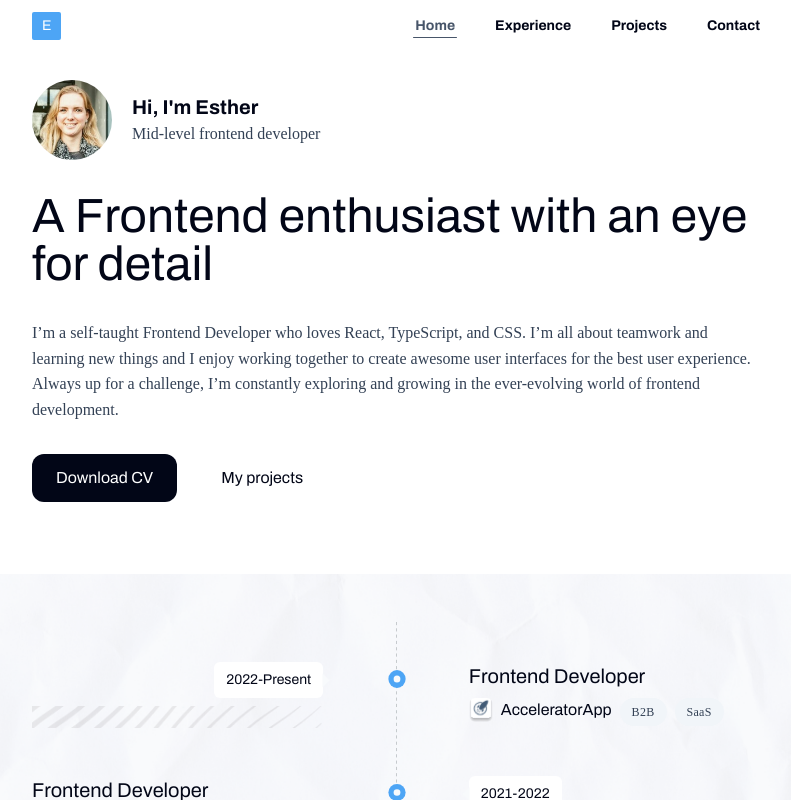
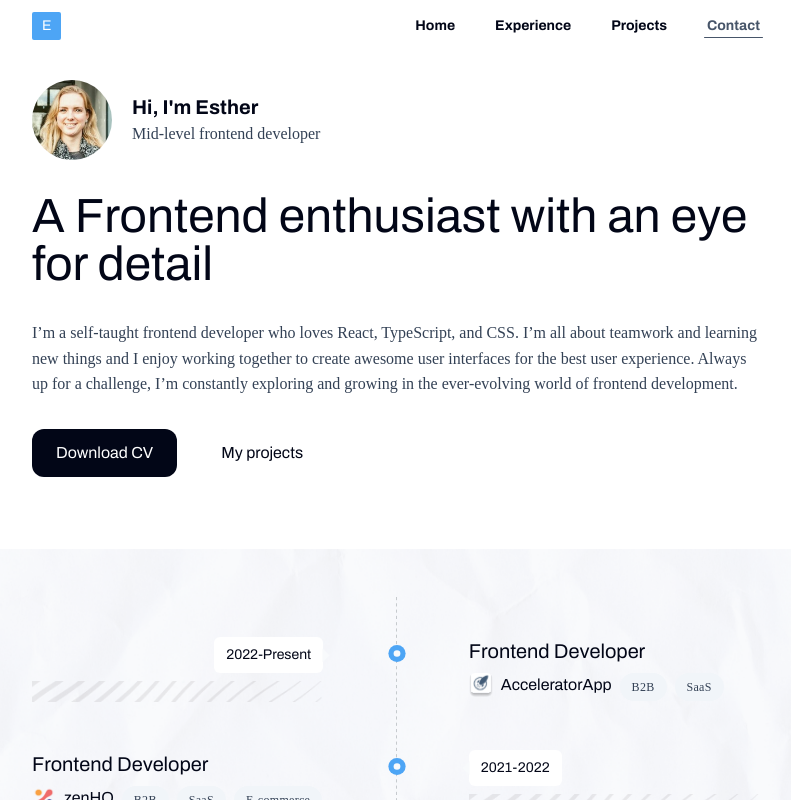
Before and after one commit to Esther-tech/portfolio-2024, a Next.js app: page / in a window 1280 px wide. Shown: the top 800 px of the page, without its empty margins (244-1035 px from the left). Built offline with nearby package versions, Linux system fonts and the light colour scheme; no server answers.

Commit message:
add navigation on scroll, using react-intersection-observer

```diff
--- a/app/layout.tsx
+++ b/app/layout.tsx
@@ -4,6 +4,7 @@ import "./globals.css";
 import Header from "@/components/header";
 import Footer from "@/components/footer";
 import Container from "@/components/container";
+import ActiveSectionContextProvider from "@/context/activeSectionContext";
 
 const inter = Archivo({ subsets: ["latin"] });
 
@@ -21,11 +22,13 @@ export default function RootLayout({
   return (
     <html lang="en" className="!scroll-smooth">
       <body className={`${inter.className} bg-white text-slate-950`}>
-        <Container>
-          <Header />
-          <div>{children}</div>
-          <Footer />
-        </Container>
+        <ActiveSectionContextProvider>
+          <Container>
+            <Header />
+            <div>{children}</div>
+            <Footer />
+          </Container>
+        </ActiveSectionContextProvider>
       </body>
     </html>
   );
--- a/app/projects/[id]/page.tsx
+++ b/app/projects/[id]/page.tsx
@@ -21,7 +21,7 @@ export default function ProjectPage({ params }: { params: { id: string } }) {
     project;
 
   return (
-    <PageSection>
+    <PageSection tracker="Projects">
       <div className="py-10 flex flex-col gap-7">
         <Link href="/#projects" className="flex items-center gap-2">
           <ArrowLeftIcon className="h-4 w-4" /> Back to projects
--- a/components/about.tsx
+++ b/components/about.tsx
@@ -3,7 +3,7 @@ import PageSection from "./pageSection";
 
 export default function About() {
   return (
-    <PageSection id="about" title="About me">
+    <PageSection id="about" title="About me" tracker="About">
       <p>
         A self-taught Frontend Developer who loves TypeScript, React, and CSS.
         I’m all about teamwork and learning new things and I enjoy working
--- a/components/contact.tsx
+++ b/components/contact.tsx
@@ -15,7 +15,12 @@ export default function Contact() {
   const formRef = createRef<HTMLFormElement>();
 
   return (
-    <PageSection id="contact" title="Contact" indicator={indicator}>
+    <PageSection
+      id="contact"
+      title="Contact"
+      indicator={indicator}
+      tracker="Contact"
+    >
       <div className="max-w-xl m-auto">
         {toast.message && (
           <Toast
--- a/components/experience.tsx
+++ b/components/experience.tsx
@@ -12,7 +12,7 @@ import { Tag } from "./tag";
 export default function Experience() {
   return (
     <div className="bg-[url('/images/experience-background.png')] bg-slate-50 bg-no-repeat bg-cover">
-      <PageSection id="experience">
+      <PageSection id="experience" tracker="Experience">
         <div className="relative">
           {experienceData.map((experience, i) => {
             const { title, company, companyIcon, year, tags } = experience;
--- a/components/hero.tsx
+++ b/components/hero.tsx
@@ -5,7 +5,7 @@ import PageSection from "./pageSection";
 
 export default function Hero() {
   return (
-    <PageSection id="home">
+    <PageSection id="home" tracker="Home">
       <>
         <div className="flex gap-5 items-center">
           <div className="h-20 w-20 rounded-full overflow-hidden">
@@ -28,7 +28,7 @@ export default function Hero() {
             A Frontend enthusiast with an eye for detail
           </h2>
           <p>
-            I’m a self-taught Frontend Developer who loves React, TypeScript,
+            I’m a self-taught frontend developer who loves React, TypeScript,
             and CSS. I’m all about teamwork and learning new things and I enjoy
             working together to create awesome user interfaces for the best user
             experience. Always up for a challenge, I’m constantly exploring and
--- a/components/navbar.tsx
+++ b/components/navbar.tsx
@@ -1,11 +1,11 @@
-"use client";
-import React, { useState } from "react";
+import React from "react";
 import Link from "next/link";
 import { navItems } from "@/lib/data";
 import { motion } from "framer-motion";
+import { useActiveSectionContext } from "@/context/activeSectionContext";
 
 export default function Navbar({ onClose }: { onClose?: () => void }) {
-  const [activeSection, setActiveSection] = useState("Home");
+  const { activeSection, setActiveSection } = useActiveSectionContext();
 
   return (
     <>
--- a/components/pageSection.tsx
+++ b/components/pageSection.tsx
@@ -1,20 +1,39 @@
+"use client";
+
 import Image, { StaticImageData } from "next/image";
-import { ReactElement } from "react";
+import { ReactNode, useEffect } from "react";
 import sectionDivider from "@/public/svg/section-divider.svg";
+import { useInView } from "react-intersection-observer";
+import { useActiveSectionContext } from "@/context/activeSectionContext";
+import { navItems } from "@/lib/data";
 
 export default function PageSection({
   id,
   title,
   indicator,
+  tracker,
   children,
 }: {
   id?: string;
   title?: string;
   indicator?: StaticImageData;
-  children: ReactElement;
+  tracker: (typeof navItems)[number]["title"];
+  children: ReactNode;
 }) {
+  const { ref, inView } = useInView({
+    threshold: 0.4,
+  });
+  const { setActiveSection } = useActiveSectionContext();
+
+  useEffect(() => {
+    if (inView && tracker) {
+      setActiveSection(tracker);
+    }
+  }, [inView, tracker, setActiveSection]);
+
   return (
     <section
+      ref={ref}
       id={id}
       className="py-10 px-3 sm:px-5 max-w-screen-md m-auto scroll-mt-10"
     >
--- a/components/projects.tsx
+++ b/components/projects.tsx
@@ -15,6 +15,7 @@ export default function Projects() {
       id="projects"
       title="Projects & case studies"
       indicator={indicator}
+      tracker="Projects"
     >
       <div className="flex flex-col gap-8">
         {projectData?.map((item) => {
--- /dev/null
+++ b/context/activeSectionContext.tsx
@@ -0,0 +1,48 @@
+"use client";
+
+import React, {
+  ReactNode,
+  createContext,
+  useState,
+  Dispatch,
+  SetStateAction,
+  useContext,
+} from "react";
+import { navItems } from "@/lib/data";
+
+type SectionTitle = (typeof navItems)[number]["title"];
+
+type ActiveSectionContextProviderProps = {
+  children: ReactNode;
+};
+
+type ActiveSectionContextType = {
+  activeSection: SectionTitle;
+  setActiveSection: Dispatch<SetStateAction<SectionTitle>>;
+} | null;
+
+const ActiveSectionContext = createContext<ActiveSectionContextType>(null);
+
+export default function ActiveSectionContextProvider({
+  children,
+}: ActiveSectionContextProviderProps) {
+  const [activeSection, setActiveSection] = useState<SectionTitle>("Home");
+
+  return (
+    <ActiveSectionContext.Provider value={{ activeSection, setActiveSection }}>
+      {children}{" "}
+    </ActiveSectionContext.Provider>
+  );
+}
+
+export const useActiveSectionContext = () => {
+  const context = useContext(ActiveSectionContext);
+
+  if (!context) {
+    throw new Error(
+      "useActiveSectionContext should be used inside of ActiveSectionContextProvider"
+    );
+  }
+
+  return context;
+};
--- a/lib/data.ts
+++ b/lib/data.ts
@@ -120,9 +120,7 @@ export const projectData = [
       ],
     },
     caseStudy: {
-      intro: [
-        "This case study delves into the collaborative effort between a frontend developer, a designer, and a backend developer to integrate role and permission management features into a large-scale application.",
-      ],
+      intro: ["intro"],
       body: ["body"],
       conclusion: ["conclusion"],
     },
```
